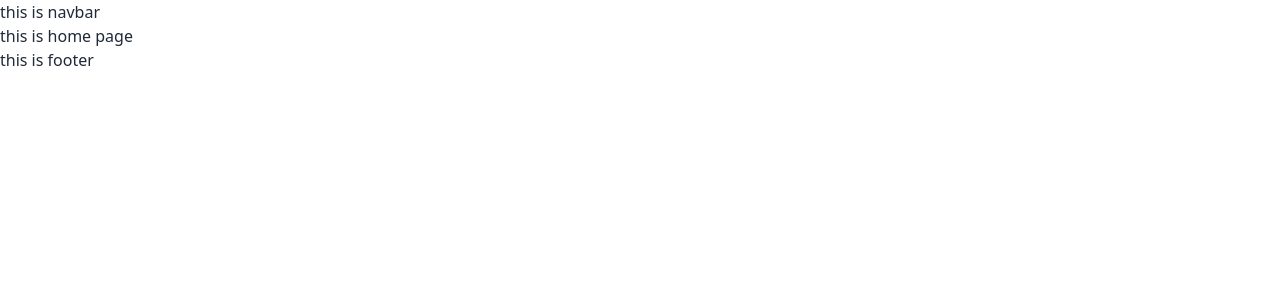
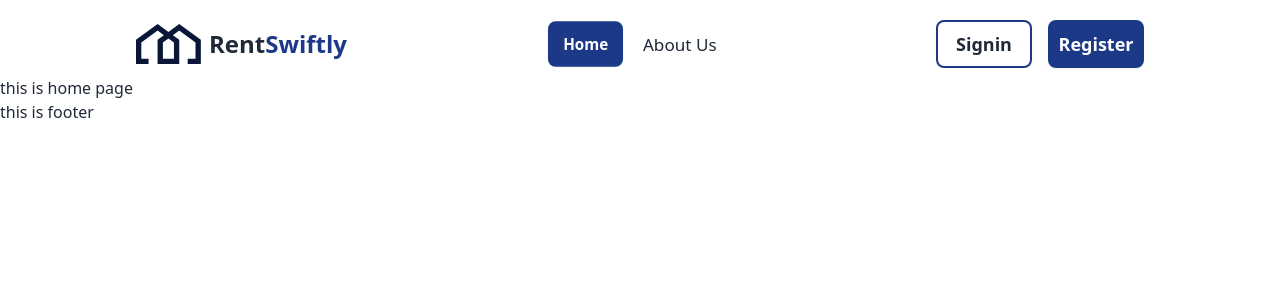
Before and after one commit to alamnahid/RentSwiftly---Renting-Made-Easy, a React (Vite) app: page / in a window 1280 px wide. Shown: the top 300 px of the page. Built offline with nearby package versions, Linux system fonts and the light colour scheme.

Commit message:
implement navbar with daisy ui

```diff
--- a/index.html
+++ b/index.html
@@ -1,5 +1,5 @@
 <!doctype html>
-<html lang="en">
+<html lang="en" data-theme="light">
   <head>
     <meta charset="UTF-8" />
     <link rel="icon" type="image/svg+xml" href="/vite.svg" />
--- a/src/Components/Shared/Navbar/Navbar.jsx
+++ b/src/Components/Shared/Navbar/Navbar.jsx
@@ -1,9 +1,42 @@
-
+import { NavLink } from "react-router-dom";
+import logo from "../../../assets/logo/logo.svg"
 
 const Navbar = () => {
     return (
-        <div>
-            <h1>this is navbar</h1>
+        <div className="mx-[10%] mt-3">
+            <div className="navbar bg-base-100">
+                <div className="navbar-start">
+                    <div className="dropdown">
+                        <div tabIndex={0} role="button" className="btn btn-ghost lg:hidden">
+                            <svg xmlns="http://www.w3.org/2000/svg" className="h-5 w-5" fill="none" viewBox="0 0 24 24" stroke="currentColor"><path strokeLinecap="round" strokeLinejoin="round" strokeWidth="2" d="M4 6h16M4 12h8m-8 6h16" /></svg>
+                        </div>
+                        <ul tabIndex={0} className="menu menu-sm dropdown-content mt-3 z-[1] p-2 shadow bg-base-100 rounded-box w-52">
+                            <li><NavLink className={({ isActive }) => isActive ? 'btn btn-neutral text-base border-none bg-[#1C3988] text-white' : 'text-lg font-medium btn bg-white border-none shadow-none'} to='/'>Home</NavLink></li>
+
+                            <li><NavLink className={({ isActive }) => isActive ? 'text-base border-none bg-[#1C3988] text-white' : 'text-lg font-medium btn bg-white border-none shadow-none'} to='/about'>About Us</NavLink></li>
+                        </ul>
+                    </div>
+                    {/* logo and name of the website  */}
+                    <div className="flex items-center gap-2">
+                        <img src={logo} alt="logo" />
+
+                        <h1 className="text-2xl font-bold">Rent<span className="text-[#1C3988]">Swiftly</span></h1>
+
+                    </div>
+                </div>
+                <div className="navbar-center hidden lg:flex">
+                    <ul className=" menu-horizontal px-1">
+                        <li><NavLink className={({ isActive }) => isActive ? 'btn btn-neutral text-base border-none bg-[#1C3988] text-white' : 'text-lg font-medium btn bg-white border-none shadow-none'} to='/'>Home</NavLink></li>
+
+                        <li><NavLink className={({ isActive }) => isActive ? 'text-base border-none bg-[#1C3988] text-white' : 'text-lg font-medium btn bg-white border-none shadow-none'} to='/about'>About Us</NavLink></li>
+
+                    </ul>
+                </div>
+                <div className="navbar-end">
+                    <button className="btn btn-outline border-[#1C3988] lg:w-[6rem] text-lg border-2">Signin</button>
+                    <button className="btn border-none bg-[#1C3988] lg:w-[6rem] text-lg text-white ml-4 btn-neutral">Register</button>
+                </div>
+            </div>
 
         </div>
     );
```
Also changed, not shown: src/assets/logo/logo.svg (added).
